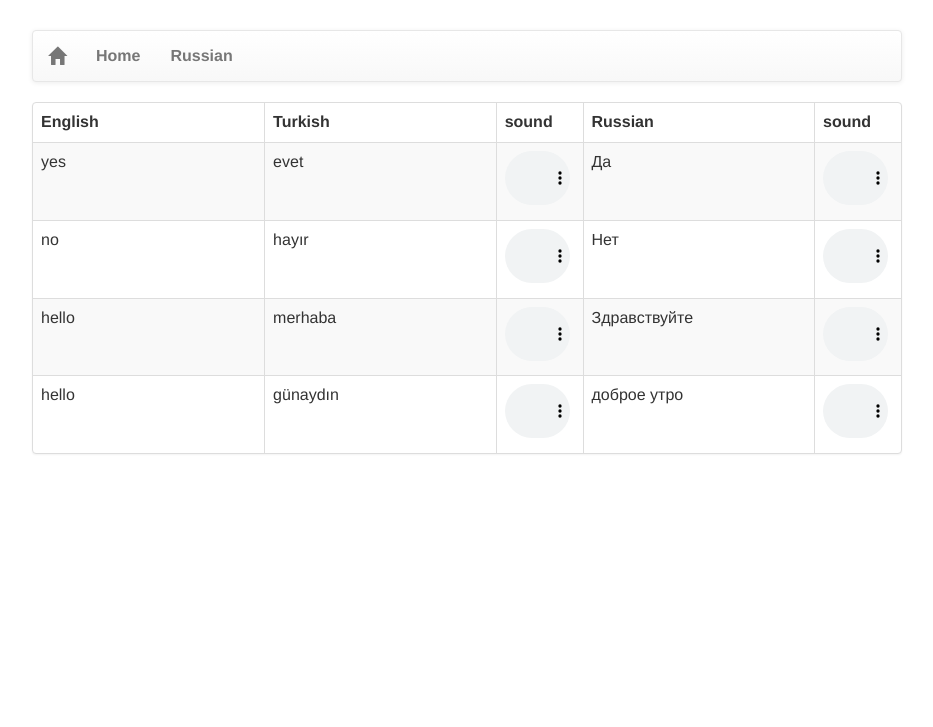
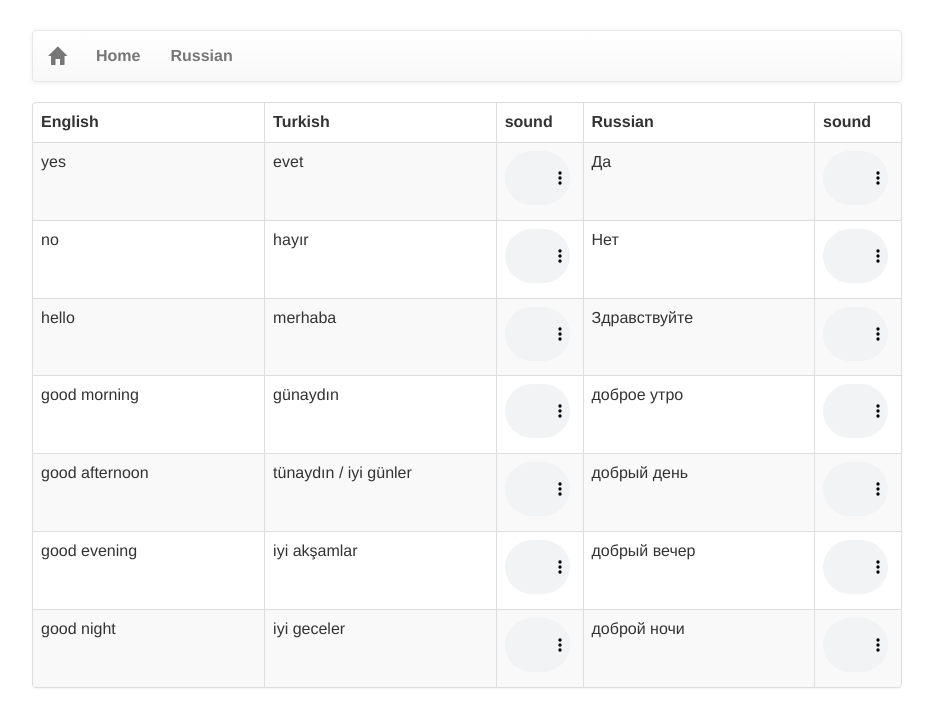
Before and after one commit to study-language/study-language-github.io, a Jekyll site: the page built from pages/russian.md, in a window 1280 px wide. Shown: the top 727 px of the page, without its empty margins (173-1106 px from the left). Built offline with Jekyll 4.4.1, drawn with Linux system fonts in a browser that asks for light colours; our own code applies the rules of GitHub Pages for plain Markdown files; the repository's description, which GitHub fills in, is left out.

Commit message:
Update russian.md

```diff
--- a/pages/russian.md
+++ b/pages/russian.md
@@ -49,12 +49,36 @@ permalink: russian
         </tr>
 
         <tr>
-            <td> hello </td>
+            <td> good morning </td>
             <td> günaydın </td>
             <td> <audio controls class="myaudio"> <source  src="{{ site.github.url }}/assets/sound/gunaydın.mp3" type="audio/mpeg"></audio> </td>
             <td> доброе утро </td>
             <td> <audio controls class="myaudio"> <source  src="{{ site.github.url }}/assets/sound/доброе утро.mp3" type="audio/mpeg"></audio> </td>
         </tr>
+
+        <tr>
+            <td> good afternoon </td>
+            <td> tünaydın / iyi günler </td>
+            <td> <audio controls class="myaudio"> <source  src="{{ site.github.url }}/assets/sound/tunaydın.mp3" type="audio/mpeg"></audio> </td>
+            <td> добрый день </td>
+            <td> <audio controls class="myaudio"> <source  src="{{ site.github.url }}/assets/sound/добрый день.mp3" type="audio/mpeg"></audio> </td>
+        </tr>
+
+        <tr>
+            <td> good evening </td>
+            <td> iyi akşamlar </td>
+            <td> <audio controls class="myaudio"> <source  src="{{ site.github.url }}/assets/sound/iyi akşamlar.mp3" type="audio/mpeg"></audio> </td>
+            <td> добрый вечер </td>
+            <td> <audio controls class="myaudio"> <source  src="{{ site.github.url }}/assets/sound/добрый вечер.mp3" type="audio/mpeg"></audio> </td>
+        </tr>
+
+        <tr>
+            <td> good night </td>
+            <td> iyi geceler </td>
+            <td> <audio controls class="myaudio"> <source  src="{{ site.github.url }}/assets/sound/iyi geceler.mp3" type="audio/mpeg"></audio> </td>
+            <td> доброй ночи </td>
+            <td> <audio controls class="myaudio"> <source  src="{{ site.github.url }}/assets/sound/доброй ночи.mp3" type="audio/mpeg"></audio> </td>
+        </tr>
     </tbody>
 </table>
 </div>
```
